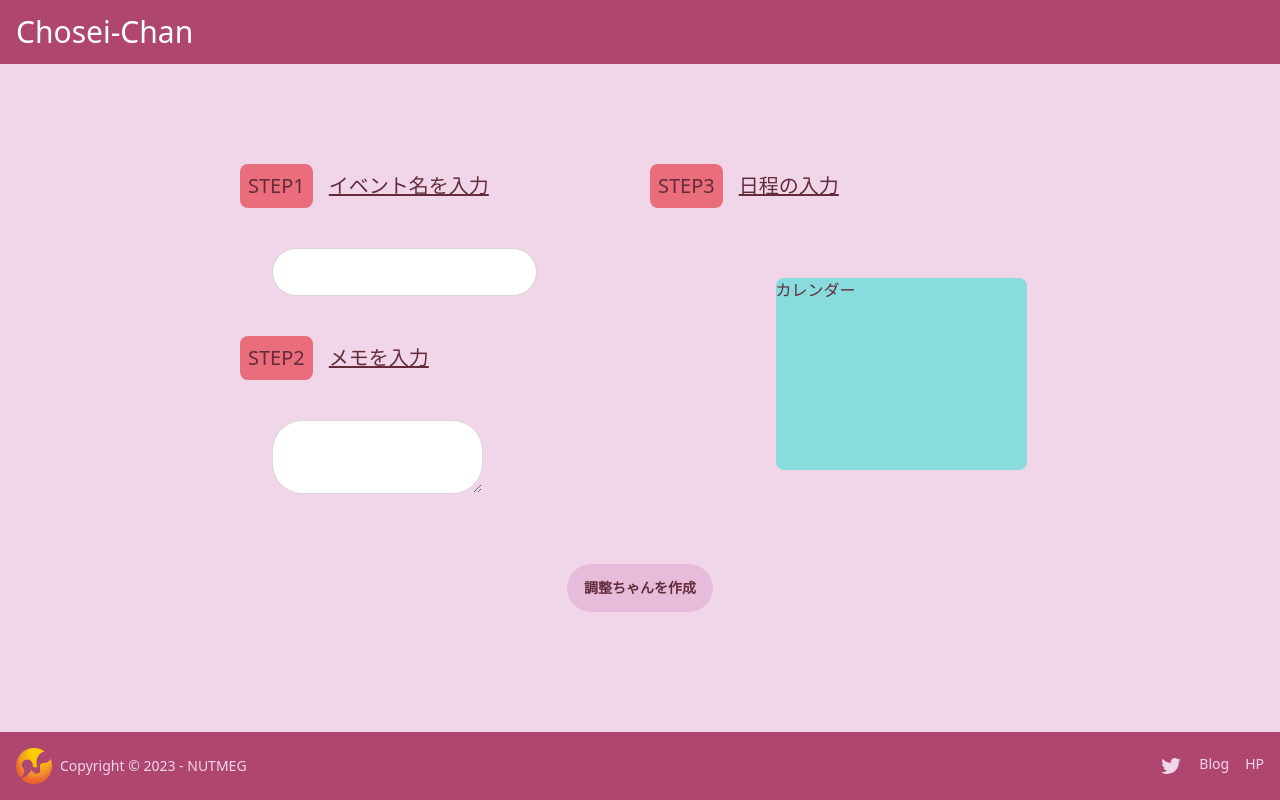
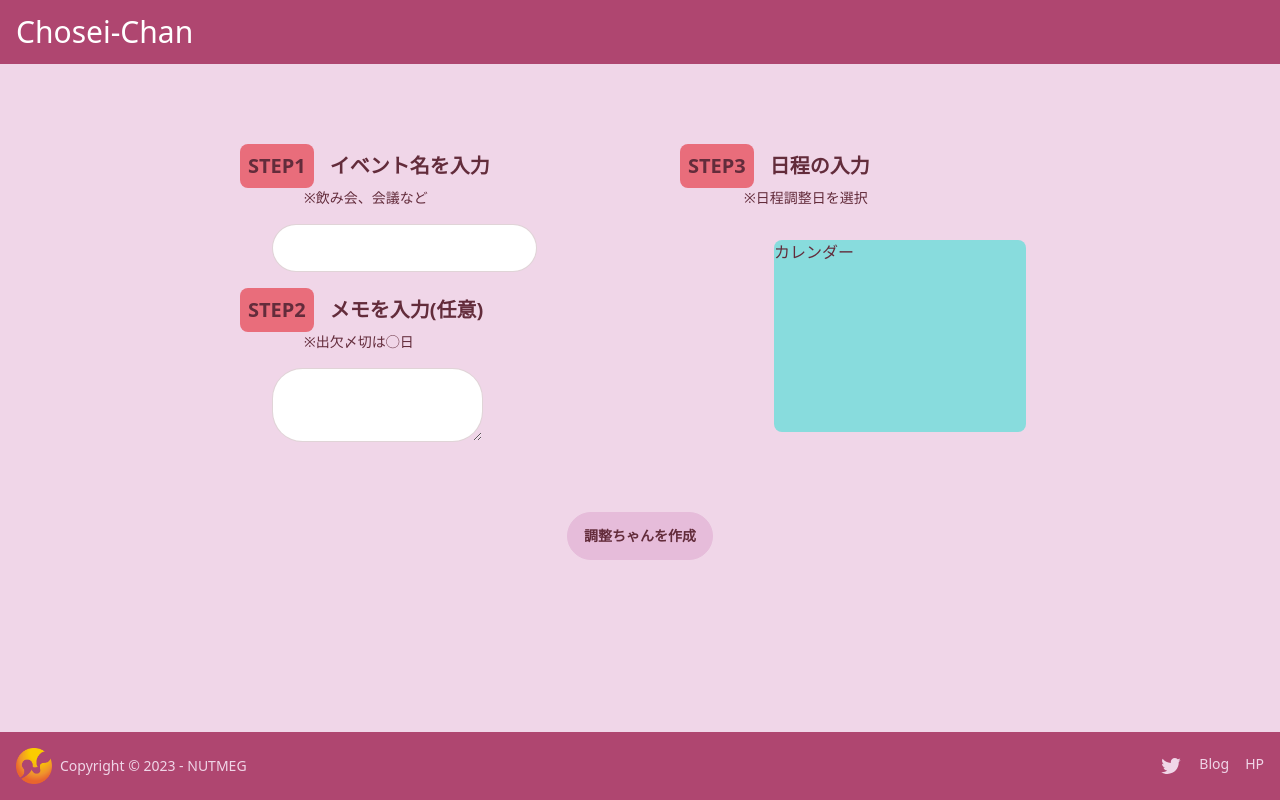
Before and after one commit to NUTFes/chosei-chan, a Next.js app: page / in a window 1280 px wide. Built offline with nearby package versions, Linux system fonts and the light colour scheme.

Commit message:
例の追加

```diff
--- a/src/pages/index.tsx
+++ b/src/pages/index.tsx
@@ -5,14 +5,20 @@ import { MainLayout } from '@/components/layout/MainLayout'
 export default function Home() {
   return (
     <MainLayout>
-      <div className='m-auto mt-20 hidden w-4/5 grid-cols-4 gap-5 md:grid'>
-        <div className='col-span-2 my-5 ml-28 flex  w-80 gap-4'>
-          <p className='w-fit rounded-lg bg-primary p-2 text-xl'>STEP1</p>
-          <p className='my-auto text-xl underline'>イベント名を入力</p>
+      <div className='m-auto mt-20 hidden w-4/5 grid-cols-4 gap-4 md:grid'>
+        <div className='col-span-2 ml-28 w-80 gap-4'>
+          <div className='flex gap-4'>
+            <p className='w-fit rounded-lg bg-primary p-2 text-xl font-semibold'>STEP1</p>
+            <p className='my-auto text-xl font-semibold'>イベント名を入力</p>
+          </div>
+          <p className='ml-16 text-sm'>※飲み会、会議など</p>
         </div>
-        <div className='col-span-2 my-5 flex gap-4'>
-          <p className='w-fit rounded-lg bg-primary p-2 text-xl'>STEP3</p>
-          <p className='my-auto text-xl underline'>日程の入力</p>
+        <div className='col-span-2 ml-8'>
+          <div className='flex gap-4'>
+            <p className='w-fit rounded-lg bg-primary p-2 text-xl font-semibold'>STEP3</p>
+            <p className='my-auto text-xl font-semibold'>日程の入力</p>
+          </div>
+          <p className='ml-16 text-sm'>※日程調整日を選択</p>
         </div>
         <div className='col-span-2 ml-36'>
           <Input />
@@ -20,15 +26,18 @@ export default function Home() {
         <div className='col-span-2 row-span-3 m-auto h-48 w-1/2 rounded-lg bg-accent'>
           カレンダー
         </div>
-        <div className='col-span-2 my-5 ml-28 flex w-80 gap-4'>
-          <p className='w-fit rounded-lg bg-primary p-2 text-xl'>STEP2</p>
-          <p className='my-auto text-xl underline'>メモを入力</p>
+        <div className='col-span-2 ml-28 w-80'>
+          <div className='flex gap-4'>
+            <p className='w-fit rounded-lg bg-primary p-2 text-xl font-semibold'>STEP2</p>
+            <p className='my-auto text-xl font-semibold'>メモを入力(任意)</p>
+          </div>
+          <p className='ml-16 text-sm'>※出欠〆切は◯日</p>
         </div>
         <div className='col-span-2 ml-36'>
           <TextArea bordered={true} ghosted={false} />
         </div>
       </div>
-      <div className='mt-16 flex justify-center'>
+      <div className='mt-16 flex justify-center font-semibold'>
         <Button>調整ちゃんを作成</Button>
       </div>
     </MainLayout>
```
